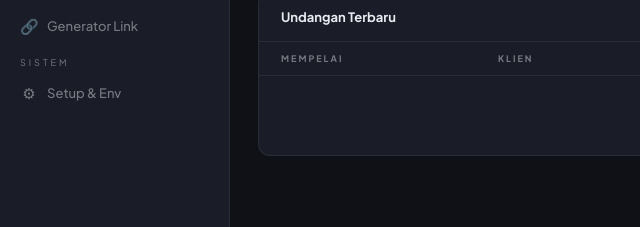
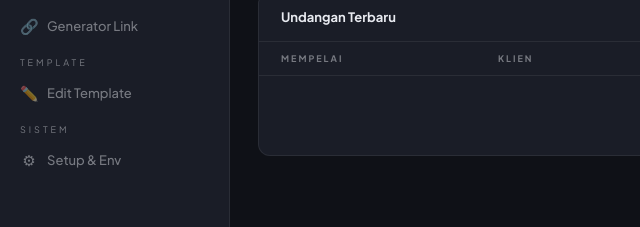
Before and after one commit to namabayikuu-id/Orvia-Invitation, a website: page admin/index.html in a window 1280 px wide. Shown: the part 240-467 px from the top of the page, 0-640 px from the left. Drawn offline with Linux system fonts and the light colour scheme.

Commit message:
Add 'Edit Template' option to navigation

```diff
--- a/admin/index.html
+++ b/admin/index.html
@@ -146,6 +146,8 @@
     <div class="nav-item" onclick="go('orders',this)"><span class="ic">📋</span><span>Undangan</span><span class="badge" id="new-badge">0</span></div>
     <div class="nav-item" onclick="go('create',this)"><span class="ic">✨</span><span>Buat Baru</span></div>
     <div class="nav-item" onclick="go('links',this)"><span class="ic">🔗</span><span>Generator Link</span></div>
+    <div class="nav-label">Template</div>
+    <div class="nav-item" onclick="window.location='edit-template.html'"><span class="ic">✏️</span><span>Edit Template</span></div>
     <div class="nav-label">Sistem</div>
     <div class="nav-item" onclick="go('setup',this)"><span class="ic">⚙</span><span>Setup & Env</span></div>
   </div>
```
